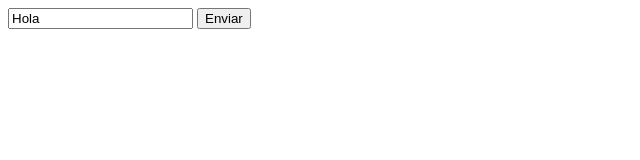
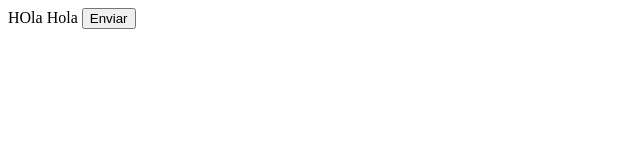
Before and after one commit to dcatr001/hola-mundo, a plain HTML site: page WebContent/index.html in a window 1280 px wide. Shown: the whole page, without its empty margins (0-640 px from the left). Drawn offline with Linux system fonts and the light colour scheme.

Commit message:
Comentario 1

```diff
--- a/WebContent/index.html
+++ b/WebContent/index.html
@@ -6,7 +6,7 @@
 </head>
 <body>
 <form action="MiServlet" method="post">
-<input type="tetxt" value="Hola">
+HOla Hola
 <input type="submit" value="Enviar">
 
 
```
